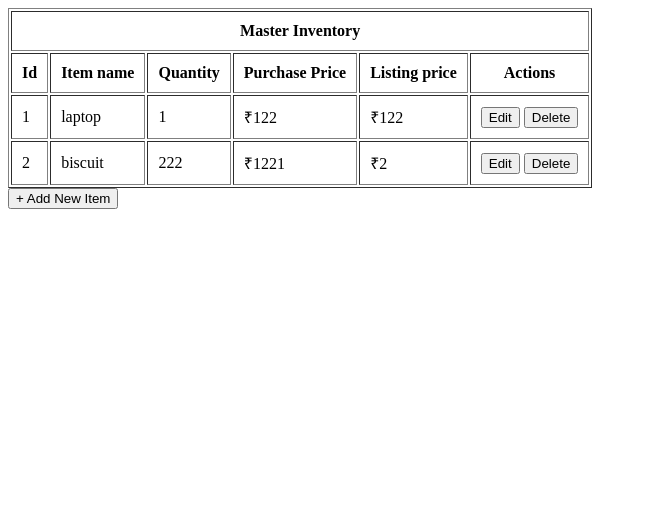
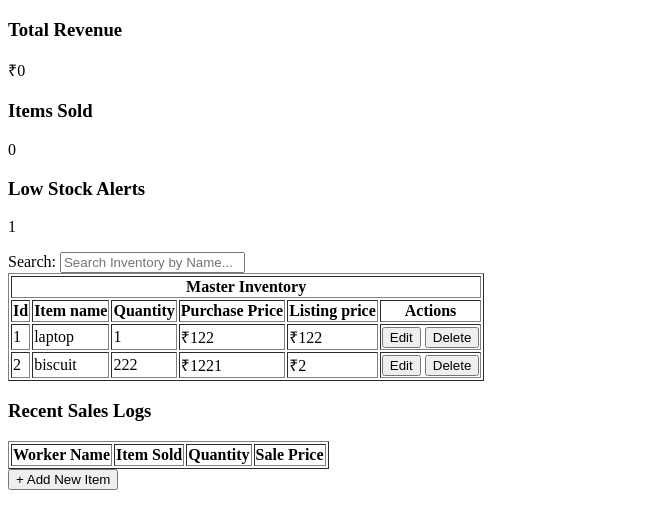
Before and after one commit to shaurya-104/Inventory-system, a Flask app: page /admin_Dashboard in a window 1280 px wide. Shown: the top 529 px of the page, without its empty margins (0-647 px from the left). Run offline with Flask 3, Linux system fonts and the light colour scheme; data comes from the database, SQL or seed files in the repository; both versions use the stored data as it was after the commit; data that the repository does not hold is empty.

Commit message:
inventory management system with crud with styling

```diff
--- a/static/admin.js
+++ b/static/admin.js
@@ -31,20 +31,30 @@ function confirmDelete(id) {
 fetch('/api/inventory')
     .then(Response => {
         if(!Response.ok){
-            throw new Error('Item data is not retrived')
+            throw new Error('Item data is not retrieved');
         }
-        else{
-            return Response.json()
-    }
-})
-    .then(data=>{
-        const Inventory_data = data.Inventory_data
-        const user_data = data.user_data
-        const sell_logs = data.sell_logs
-        const table = document.getElementById("inventoryTable")
+        return Response.json();
+    })
+    .then(data => {
+        const Inventory_data = data.Inventory_data;
+        const sell_logs = data.sell_logs;
 
-    Inventory_data.forEach(item => {
+        const table = document.getElementById("inventoryTable");
+        const logsTable = document.getElementById("logsTable");
+
+        let totalRevenueAmount = 0;
+        let totalItemsSold = 0;
+        let lowStockItems = 0;
+
+        // --- 1. POPULATE INVENTORY & FLAG LOW STOCK ---
+        Inventory_data.forEach(item => {
             const newRow = table.insertRow(-1);
+
+            // Logic: If quantity is under 5, add class and increment counter
+            if (item.quantity < 5) {
+                newRow.classList.add("low-stock");
+                lowStockItems++;
+            }
 
             const Id = newRow.insertCell(0);
             const Name = newRow.insertCell(1);
@@ -59,18 +69,51 @@ fetch('/api/inventory')
             Purchase.innerHTML = "₹" + item.purchase_price;
             Listing.innerHTML = "₹" + item.listing_price;
             Actions.innerHTML = `<button onclick="openEditModal(${item.id}, '${item.item_name}', ${item.quantity}, ${item.purchase_price}, ${item.listing_price})">Edit</button> <button onclick="confirmDelete(${item.id})">Delete</button>`;
-    });
-    user_data.forEach(item=>{
-        const ussername = item.user_name
+        });
+
+        // --- 2. POPULATE LOGS & CALCULATE MATH ---
+        if (sell_logs) {
+            sell_logs.forEach(log => {
+                // Calculate totals
+                totalRevenueAmount += (log.selling_price * log.quantity_sold);
+                totalItemsSold += log.quantity_sold;
+
+                // Build the logs table rows
+                const newRow = logsTable.insertRow(-1);
+                newRow.insertCell(0).innerHTML = log.worker_name || "Employee";
+                newRow.insertCell(1).innerHTML = log.sold_item;
+                newRow.insertCell(2).innerHTML = log.quantity_sold;
+                newRow.insertCell(3).innerHTML = "₹" + log.selling_price;
+            });
+        }
+
+        // --- 3. INJECT CALCULATIONS INTO HTML ---
+        document.getElementById("totalRevenue").innerText = "₹" + totalRevenueAmount;
+        document.getElementById("totalSold").innerText = totalItemsSold;
+        document.getElementById("lowStockCount").innerText = lowStockItems;
+
+        // --- 4. SEARCH FILTER LOGIC ---
+        const searchInput = document.getElementById("searchInput");
+        if (searchInput) {
+            searchInput.addEventListener("keyup", function() {
+                const filter = searchInput.value.toLowerCase();
+                const rows = table.getElementsByTagName("tr");
+
+                for (let i = 2; i < rows.length; i++) {
+                    const itemNameCell = rows[i].getElementsByTagName("td")[1];
+                    if (itemNameCell) {
+                        const txtValue = itemNameCell.textContent || itemNameCell.innerText;
+                        if (txtValue.toLowerCase().indexOf(filter) > -1) {
+                            rows[i].style.display = "";
+                        } else {
+                            rows[i].style.display = "none";
+                        }
+                    }
+                }
+            });
+        }
     })
-    sell_logs.forEach(item=>{
-        const quantity_sold = item.quantity_sold
-        const worker_name = item.worker_name
-        const sold_item = item.item_name
-        const selling_price = item.selling_price
-    })
-})
-
+    .catch(error => console.error("Error loading inventory:", error));
 const addForm = document.getElementById("addItemForm");
 addForm.addEventListener("submit", function(event) {
     event.preventDefault();
--- a/templates/admin.html
+++ b/templates/admin.html
@@ -1,8 +1,28 @@
 {%extends 'base.html'%}
 {%block title%}Admin Dashboard{%endblock%}
 {%block content%}
+<div id="summaryCards" class="dashboard-summaries">
+    <div class="card">
+        <h3>Total Revenue</h3>
+        <p id="totalRevenue">₹0</p>
+    </div>
+    <div class="card">
+        <h3>Items Sold</h3>
+        <p id="totalSold">0</p>
+    </div>
+    <div class="card">
+        <h3>Low Stock Alerts</h3>
+        <p id="lowStockCount">0</p>
+    </div>
+</div>
+
+<div id="searchContainer">
+    <label for="searchInput">Search:</label>
+    <input type="text" id="searchInput" placeholder="Search Inventory by Name...">
+</div>
+
 <div>
-    <table id="inventoryTable" border="1" cellpadding="10">
+    <table id="inventoryTable" border="1">
         <tr>
             <th colspan="6">Master Inventory</th>
         </tr>
@@ -13,6 +33,18 @@
             <th>Purchase Price</th>
             <th>Listing price</th>
             <th>Actions</th>
+        </tr>
+    </table>
+</div>
+
+<div id="logsContainer">
+    <h3>Recent Sales Logs</h3>
+    <table id="logsTable" border="1">
+        <tr>
+            <th>Worker Name</th>
+            <th>Item Sold</th>
+            <th>Quantity</th>
+            <th>Sale Price</th>
         </tr>
     </table>
 </div>
--- a/templates/employee.html
+++ b/templates/employee.html
@@ -14,9 +14,7 @@
         </tr>
     </table>
 </div>
-<form action="{{url_for('employee')}}" method="POST">
-    <input type="submit" value="Billing">
-</form>
+<a href="{{ url_for('billing_Dashboard') }}">Go to Billing</a>
 
 <script src="{{ url_for('static', filename='employee.js') }}"></script>
 {%endblock%}
```
Also changed, not shown: app.py (line endings or trailing spaces), instance/inventory.db.
